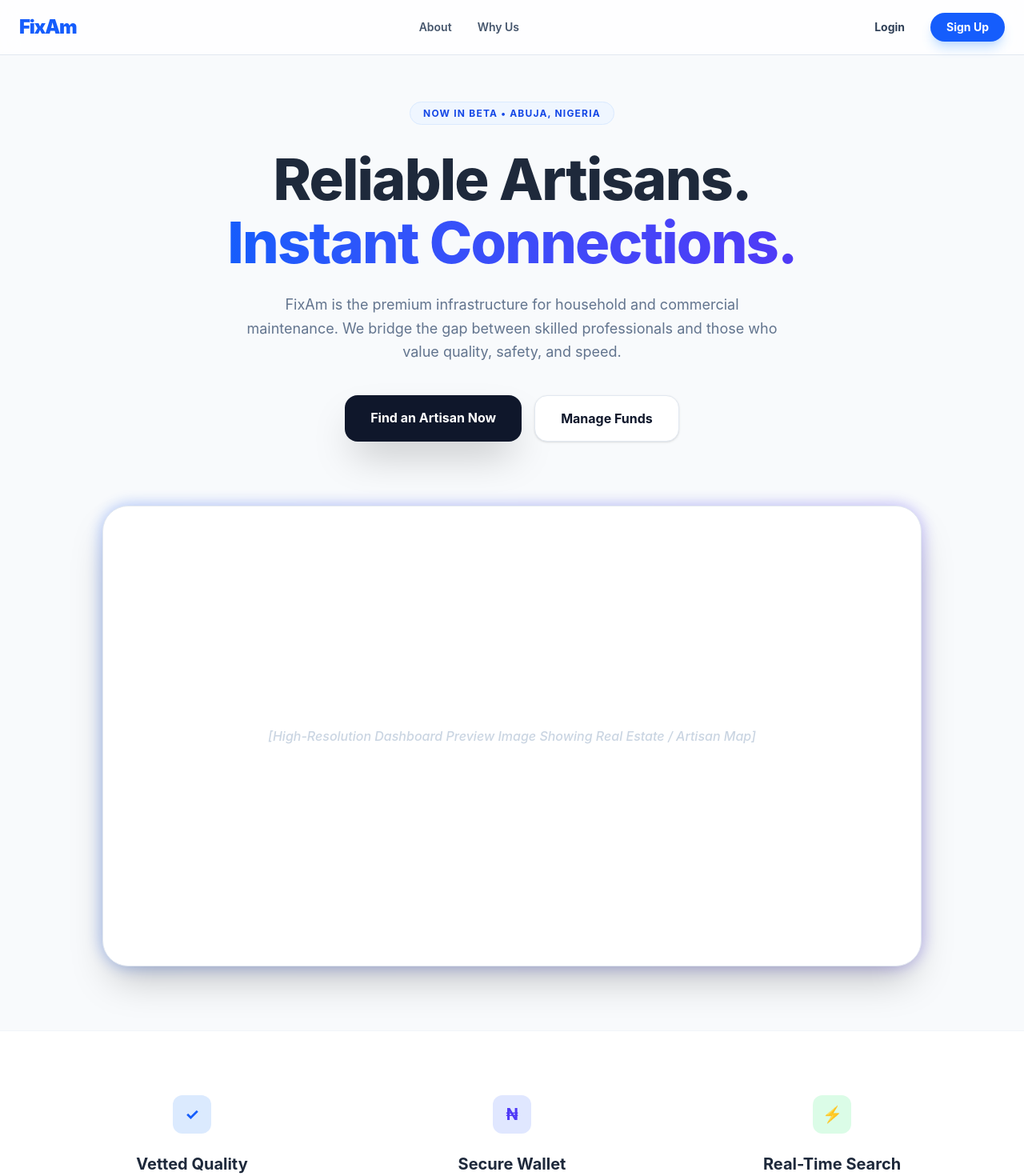
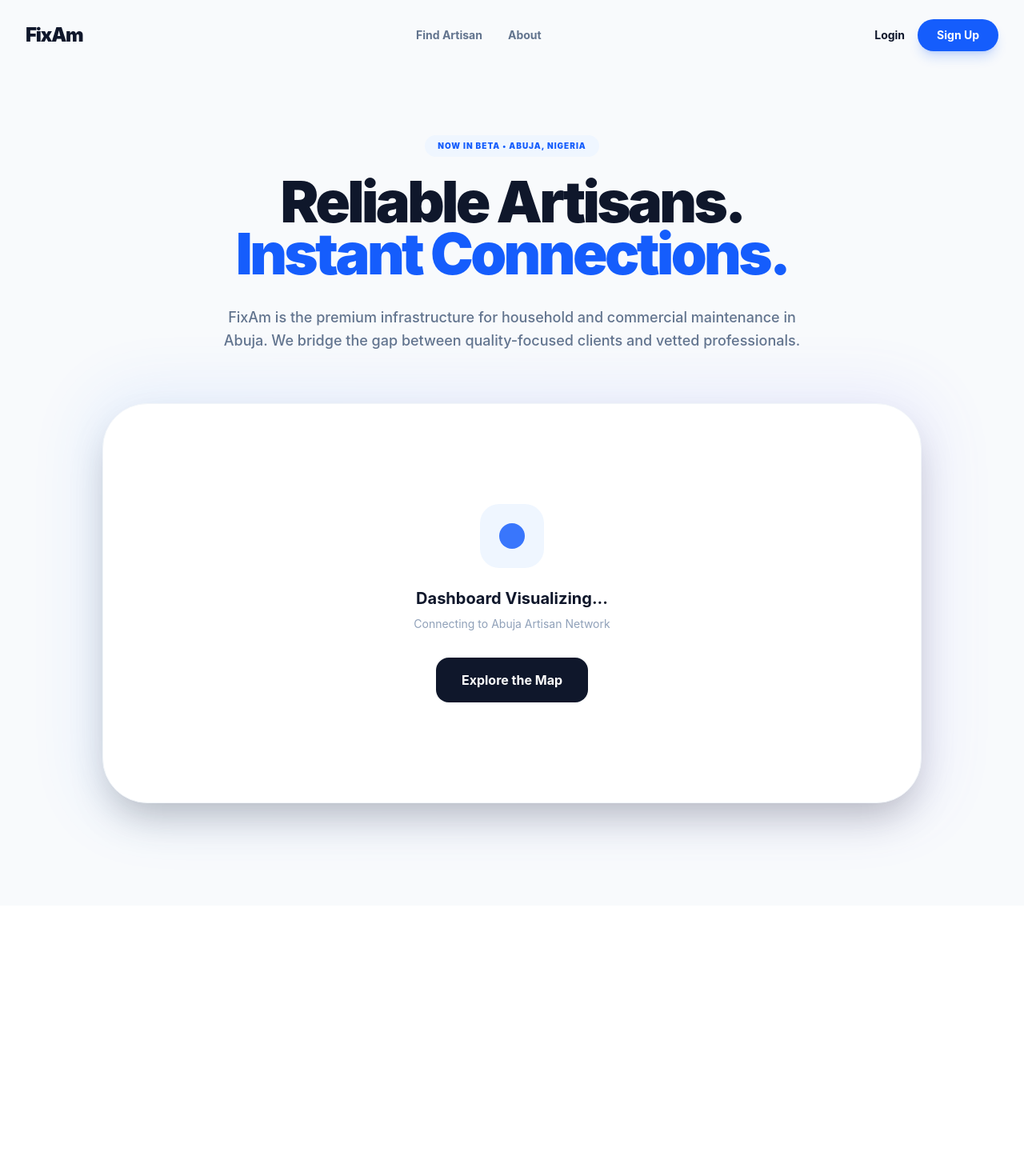
Before and after one commit to Freshsanibashir/Fixam, a Next.js app: page / in a window 1280 px wide. Shown: the top 1470 px of the page at 80% size. After the commit the page ends 1132 px from the top, so only its background shows below. Built offline with nearby package versions, Linux system fonts and the light colour scheme.

Commit message:
fix: restore homepage and signup logic

```diff
--- a/app/page.tsx
+++ b/app/page.tsx
@@ -1,86 +1,51 @@
+'use client';
 import Link from 'next/link';
 
 export default function Home() {
   return (
-    <div className="min-h-screen bg-[#f8fafc] text-[#1e293b] selection:bg-blue-100">
-      {/* Navigation */}
-      <nav className="fixed top-0 w-full z-50 bg-white/80 backdrop-blur-md border-b border-slate-200 px-6 py-4 flex justify-between items-center">
-        <div className="text-2xl font-black tracking-tighter text-blue-600">FixAm</div>
-        <div className="hidden md:flex space-x-8 text-sm font-semibold text-slate-600">
-          <a href="#about" className="hover:text-blue-600 transition">About</a>
-          <a href="#features" className="hover:text-blue-600 transition">Why Us</a>
+    <div className="min-h-screen bg-[#f8fafc] font-sans selection:bg-blue-100">
+      {/* Premium Navbar */}
+      <nav className="flex justify-between items-center px-8 py-6 max-w-7xl mx-auto">
+        <div className="text-2xl font-black text-slate-900 tracking-tighter">FixAm</div>
+        <div className="hidden md:flex space-x-8 text-sm font-bold text-slate-500">
+          <Link href="/search" className="hover:text-blue-600 transition">Find Artisan</Link>
+          <Link href="#" className="hover:text-blue-600 transition">About</Link>
         </div>
-        <div className="flex space-x-4">
-          <Link href="/login" className="px-4 py-2 text-sm font-bold text-slate-700 hover:text-blue-600 transition">Login</Link>
-          <Link href="/signup" className="px-5 py-2 bg-blue-600 text-white text-sm font-bold rounded-full shadow-lg shadow-blue-200 hover:bg-blue-700 hover:-translate-y-0.5 transition-all">Sign Up</Link>
+        <div className="flex items-center space-x-4">
+          <Link href="/login" className="text-sm font-bold text-slate-900">Login</Link>
+          <Link href="/signup" className="bg-blue-600 text-white px-6 py-2.5 rounded-full text-sm font-bold shadow-lg shadow-blue-600/20 hover:bg-blue-700 transition">Sign Up</Link>
         </div>
       </nav>
 
       {/* Hero Section */}
-      <main className="pt-32 pb-20 px-6">
-        <div className="max-w-6xl mx-auto text-center">
-          <span className="px-4 py-1.5 rounded-full bg-blue-50 text-blue-700 text-xs font-bold uppercase tracking-widest border border-blue-100">
+      <main className="max-w-7xl mx-auto px-8 pt-20 pb-32">
+        <div className="text-center max-w-3xl mx-auto mb-16">
+          <div className="inline-block px-4 py-1.5 bg-blue-50 text-blue-600 rounded-full text-[10px] font-black uppercase tracking-widest mb-6">
             Now in Beta • Abuja, Nigeria
-          </span>
-          <h1 className="mt-8 text-5xl md:text-7xl font-extrabold tracking-tight leading-[1.1]">
-            Reliable Artisans. <br />
-            <span className="text-transparent bg-clip-text bg-gradient-to-r from-blue-600 to-indigo-600">Instant Connections.</span>
+          </div>
+          <h1 className="text-6xl md:text-7xl font-black text-slate-900 leading-[0.9] tracking-tighter mb-8">
+            Reliable Artisans. <br/>
+            <span className="text-blue-600">Instant Connections.</span>
           </h1>
-          <p className="mt-6 text-lg text-slate-500 max-w-2xl mx-auto leading-relaxed">
-            FixAm is the premium infrastructure for household and commercial maintenance. We bridge the gap between skilled professionals and those who value quality, safety, and speed.
+          <p className="text-lg text-slate-500 font-medium leading-relaxed px-4">
+            FixAm is the premium infrastructure for household and commercial maintenance in Abuja.
+            We bridge the gap between quality-focused clients and vetted professionals.
           </p>
-          <div className="mt-10 flex flex-col sm:flex-row justify-center gap-4">
-            <Link href="/search" className="px-8 py-4 bg-slate-900 text-white rounded-2xl font-bold shadow-2xl hover:bg-slate-800 transition-all">
-              Find an Artisan Now
-            </Link>
-            <Link href="/wallet" className="px-8 py-4 bg-white border border-slate-200 text-slate-900 rounded-2xl font-bold shadow-sm hover:bg-slate-50 transition-all">
-              Manage Funds
-            </Link>
-          </div>
         </div>
 
-        {/* Floating Visual Elements */}
-        <div className="mt-20 max-w-5xl mx-auto relative group">
-          <div className="absolute -inset-1 bg-gradient-to-r from-blue-600 to-indigo-600 rounded-[2.5rem] blur opacity-25 group-hover:opacity-40 transition duration-1000"></div>
-          <div className="relative bg-white rounded-[2rem] border border-slate-200 shadow-2xl overflow-hidden aspect-video flex items-center justify-center">
-             {/* Replace this div with an <img src="..." /> for investor pitch */}
-             <div className="text-slate-300 font-medium italic text-center p-10">
-                [High-Resolution Dashboard Preview Image Showing Real Estate / Artisan Map]
-             </div>
+        {/* Dashboard Preview - Fixed the blank box */}
+        <div className="relative max-w-5xl mx-auto">
+          <div className="absolute -inset-4 bg-gradient-to-r from-blue-500 to-indigo-500 rounded-[4rem] blur-2xl opacity-10"></div>
+          <div className="relative h-[500px] w-full bg-white rounded-[3.5rem] shadow-2xl border border-slate-100 overflow-hidden flex flex-col items-center justify-center p-12">
+            <div className="w-20 h-20 bg-blue-50 rounded-3xl flex items-center justify-center mb-6">
+              <div className="w-8 h-8 bg-blue-600 rounded-full animate-pulse"></div>
+            </div>
+            <h3 className="text-xl font-bold text-slate-900">Dashboard Visualizing...</h3>
+            <p className="text-slate-400 text-sm mt-2">Connecting to Abuja Artisan Network</p>
+            <Link href="/search" className="mt-8 px-8 py-4 bg-slate-900 text-white rounded-2xl font-bold hover:scale-105 transition">Explore the Map</Link>
           </div>
         </div>
       </main>
-
-      {/* Why Section */}
-      <section id="features" className="py-20 bg-white border-t border-slate-100 px-6">
-        <div className="max-w-6xl mx-auto grid md:grid-cols-3 gap-12 text-center">
-          <div>
-            <div className="w-12 h-12 bg-blue-100 rounded-xl flex items-center justify-center mx-auto mb-6">
-               <span className="text-blue-600 text-xl font-bold">✓</span>
-            </div>
-            <h3 className="text-xl font-bold mb-3">Vetted Quality</h3>
-            <p className="text-slate-500 text-sm leading-relaxed">Every artisan on FixAm undergoes a rigorous 5-step background and skill verification process.</p>
-          </div>
-          <div>
-            <div className="w-12 h-12 bg-indigo-100 rounded-xl flex items-center justify-center mx-auto mb-6">
-               <span className="text-indigo-600 text-xl font-bold">₦</span>
-            </div>
-            <h3 className="text-xl font-bold mb-3">Secure Wallet</h3>
-            <p className="text-slate-500 text-sm leading-relaxed">Funds are held in escrow. Pay only when the job is done and you are 100% satisfied.</p>
-          </div>
-          <div>
-            <div className="w-12 h-12 bg-green-100 rounded-xl flex items-center justify-center mx-auto mb-6">
-               <span className="text-green-600 text-xl font-bold">⚡</span>
-            </div>
-            <h3 className="text-xl font-bold mb-3">Real-Time Search</h3>
-            <p className="text-slate-500 text-sm leading-relaxed">Using proprietary lead-scoring logic, we find the best-ranked professional in your local area instantly.</p>
-          </div>
-        </div>
-      </section>
-
-      <footer className="py-10 text-center text-slate-400 text-xs border-t border-slate-50 uppercase tracking-widest font-bold">
-        © 2026 FixAm Technology • Built for Abuja
-      </footer>
     </div>
   );
 }
--- a/app/signup/page.tsx
+++ b/app/signup/page.tsx
@@ -13,66 +13,69 @@
 
   const handleSignUp = async (e: React.FormEvent) => {
     e.preventDefault();
-  setLoading(true); // <--- Add this!
-  setMessage('');   // <--- Clear old errors
+    setLoading(true);
+    setMessage('');
 
+    try {
       const { error } = await supabase.auth.signUp({
         email,
         password,
         options: {
-      emailRedirectTo: 'https://fixam-jet.vercel.app/auth/callback'
+          emailRedirectTo: 'https://fixam-jet.vercel.app/auth/callback',
         },
       });
 
       if (error) {
         setMessage(error.message);
       } else {
-    setMessage('Check your email to verify your FixAm account!');
+        setMessage('Check your email for the verification link!');
       }
+    } catch (err) {
+      setMessage('An unexpected error occurred.');
+    } finally {
       setLoading(false);
+    }
   };
 
   return (
-    // attractive mesh gradient background
     <div className="min-h-screen flex items-center justify-center bg-slate-950 relative overflow-hidden px-6">
-      <div className="absolute top-[-10%] left-[-10%] w-[40%] h-[40%] bg-blue-600/20 blur-[120px] rounded-full"></div>
-      <div className="absolute bottom-[-10%] right-[-10%] w-[40%] h-[40%] bg-indigo-600/20 blur-[120px] rounded-full"></div>
+      <div className="absolute top-[-10%] left-[-10%] w-[50%] h-[50%] bg-blue-600/10 blur-[120px] rounded-full"></div>
 
-      <div className="max-w-md w-full backdrop-blur-xl bg-white/5 p-10 rounded-[2.5rem] border border-white/10 shadow-2xl relative z-10">
-        <div className="text-center mb-8">
-          <h2 className="text-4xl font-black text-white tracking-tight">Join FixAm</h2>
-          <p className="text-slate-400 mt-2 font-medium">Reliable artisans at your doorstep.</p>
+      <div className="max-w-md w-full backdrop-blur-3xl bg-white/5 p-10 rounded-[3rem] border border-white/10 shadow-2xl relative z-10">
+        <div className="text-center mb-10">
+          <h2 className="text-4xl font-black text-white tracking-tight">Get Started</h2>
+          <p className="text-slate-400 mt-2 text-sm">Create your FixAm account</p>
         </div>
 
         <form onSubmit={handleSignUp} className="space-y-4">
           <input
             type="email"
             placeholder="Email Address"
-            className="w-full p-4 bg-white/5 border border-white/10 rounded-2xl outline-none focus:ring-2 focus:ring-blue-500 transition text-white placeholder:text-slate-500"
+            className="w-full p-5 bg-white/5 border border-white/10 rounded-2xl outline-none focus:ring-2 focus:ring-blue-500 transition text-white placeholder:text-slate-600"
             onChange={(e) => setEmail(e.target.value)}
             required
           />
           <input
             type="password"
             placeholder="Create Password"
-            className="w-full p-4 bg-white/5 border border-white/10 rounded-2xl outline-none focus:ring-2 focus:ring-blue-500 transition text-white placeholder:text-slate-500"
+            className="w-full p-5 bg-white/5 border border-white/10 rounded-2xl outline-none focus:ring-2 focus:ring-blue-500 transition text-white placeholder:text-slate-600"
             onChange={(e) => setPassword(e.target.value)}
             required
           />
           <button
             disabled={loading}
-            className="w-full py-4 bg-blue-600 hover:bg-blue-500 text-white rounded-2xl font-bold shadow-[0_0_20px_rgba(37,99,235,0.3)] transition-all active:scale-[0.98] disabled:opacity-50"
+            className="w-full py-5 bg-blue-600 hover:bg-blue-500 text-white rounded-2xl font-bold shadow-xl shadow-blue-600/20 transition-all active:scale-[0.98] disabled:opacity-50"
           >
-            {loading ? 'Processing...' : 'Create Account'}
+            {loading ? 'Creating Account...' : 'Join Now'}
           </button>
         </form>
 
-        {message && <p className="mt-6 text-center text-sm font-bold text-blue-400 animate-pulse">{message}</p>}
+        {message && <div className="mt-6 p-4 rounded-xl bg-blue-500/10 border border-blue-500/20 text-blue-400 text-center text-sm font-bold animate-pulse">{message}</div>}
 
-        <div className="mt-8 text-center border-t border-white/5 pt-6">
-          <p className="text-slate-400 text-sm">
-            Already have an account? <Link href="/login" className="text-white font-bold hover:underline">Log In</Link>
-          </p>
+        <div className="mt-8 text-center pt-6 border-t border-white/5">
+          <Link href="/login" className="text-sm font-bold text-slate-500 hover:text-white transition">
+            Already have an account? <span className="text-blue-500">Log In</span>
+          </Link>
         </div>
       </div>
     </div>
```
Lines whose indentation alone changed are shown as unchanged.
